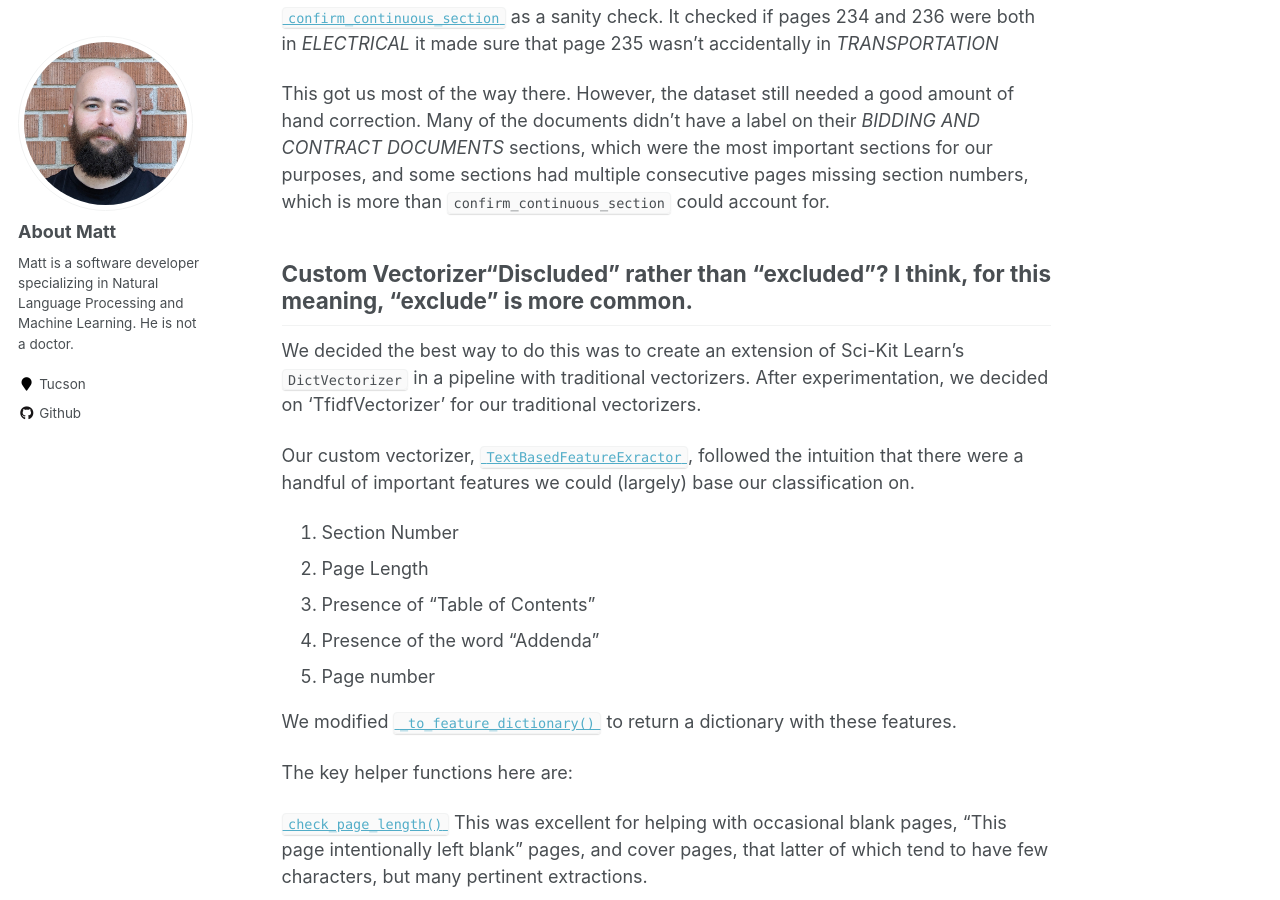
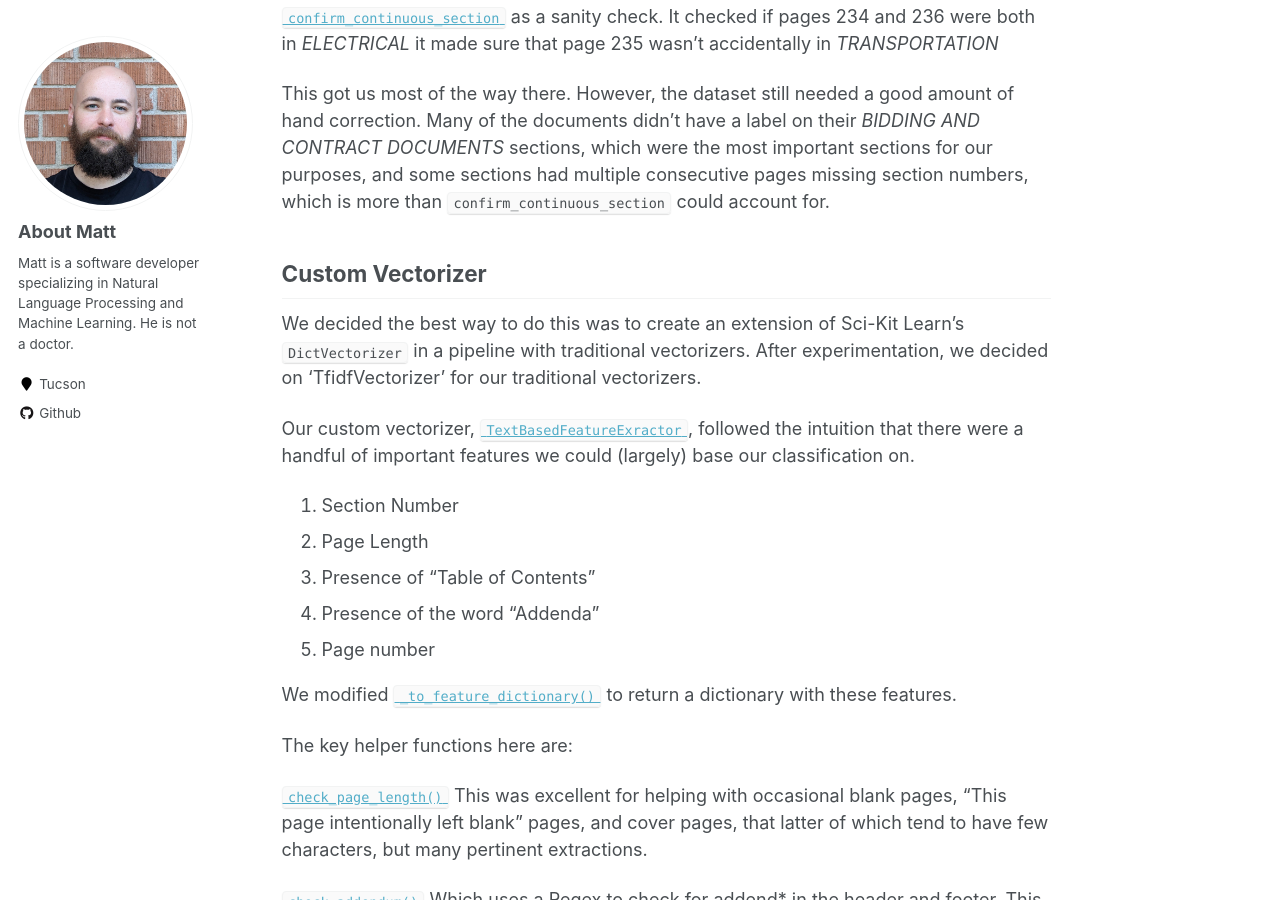
Before and after one commit to mc-wut/mc-wut.github.io, a Jekyll site: the page built from _portfolio/portfolio-2.md, in a window 1280 px wide and 900 px high, scrolled down 1537 px. Built offline with Jekyll 4.4.1, drawn with Linux system fonts in a browser that asks for light colours.

Commit message:
- fixes typo in cv and visible comment in  portfoilio-2

```diff
--- a/_portfolio/portfolio-2.md
+++ b/_portfolio/portfolio-2.md
@@ -35,7 +35,7 @@ The occasional page lacking a section number necessitated the function [`confirm
 This got us most of the way there. However, the dataset still needed a good amount of hand correction. Many of the documents didn't have a label on their *BIDDING AND CONTRACT DOCUMENTS* sections, which were the most important sections for our purposes, and some sections had multiple consecutive pages missing section numbers, which is more than `confirm_continuous_section` could account for.
 
 
-## Custom Vectorizer“Discluded” rather than “excluded”? I think, for this meaning, “exclude” is more common.
+## Custom Vectorizer
 We decided the best way to do this was to create an extension of Sci-Kit Learn's `DictVectorizer` in a pipeline with traditional vectorizers. After experimentation, we decided on 'TfidfVectorizer' for our traditional vectorizers.
 
 Our custom vectorizer, [`TextBasedFeatureExractor`](https://github.com/mc-wut/internship_files/blob/905323ee86b7c2360188fb03e79316c3882e47a9/classifiers/page_classifier.py#L24), followed the intuition that there were a handful of important features we could (largely) base our classification on.
```
Also changed, not shown: _pages/cv.md (+1 -1 lines).
